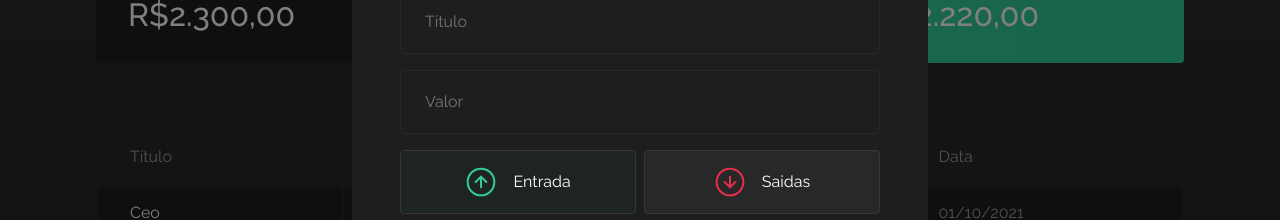
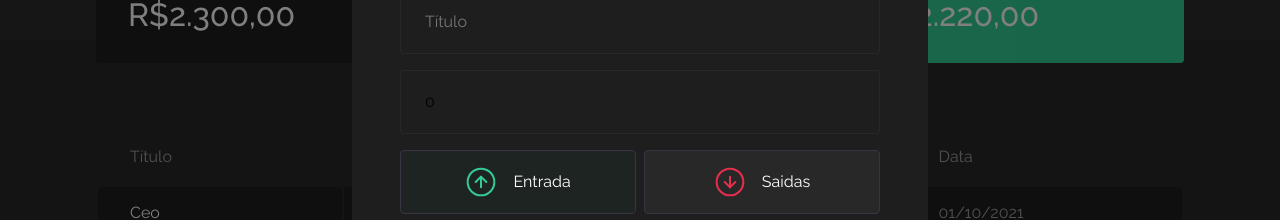
Before and after one commit to nataliaaraujo0/dt-urban, a React (Create React App) app in the folder dturban/: page / in a window 1280 px wide. Both pictures are taken after a click on the button "Nova transação". Shown: the part 245-465 px from the top of the page. Built offline with nearby package versions, Linux system fonts and the light colour scheme; no server answers; what miragejs would draw is missing.

Commit message:
chore: salvando dados do form

```diff
--- a/dturban/src/components/NewTransactionModal/index.tsx
+++ b/dturban/src/components/NewTransactionModal/index.tsx
@@ -3,17 +3,29 @@ import { Container, RadioBox, TransactionTypeContainer } from './styles';
 import closeImg from '../../assets/close.svg';
 import EntradaImg from '../../assets/entradas.svg';
 import SaidaImg from '../../assets/saidas.svg';
-import { useState } from 'react';
+import { FormEvent, useState } from 'react';
 interface NewTransactionModalProps {
     isOpen: boolean;
     onRequestClose: () => void;
 }
 
+export function NewTransactionModal({ isOpen, onRequestClose }: NewTransactionModalProps) {
+    const [title, setTitle] = useState('');
+    const [value, setValue] = useState(0);
+    const [category, setCategory] = useState('');
 
-export function NewTransactionModal({ isOpen, onRequestClose }: NewTransactionModalProps) {
 
     const [type, setType] = useState('deposit');
 
+    function handleCreateNewTransaction(event: FormEvent) {
+        event.preventDefault();
+        console.log({
+            title,
+            value,
+            category,
+            type
+        });
+    }
 
     return (
         <Modal isOpen={isOpen}
@@ -26,17 +38,21 @@ export function NewTransactionModal({ isOpen, onRequestClose }: NewTransactionMo
                 className="react-modal-close">
                 <img src={closeImg} alt="fechar modal" />
             </button>
-            <Container>
+            <Container onSubmit={handleCreateNewTransaction} >
                 <h2>Cadastrar transação</h2>
 
                 <input
                     placeholder="Título"
                     type="text"
+                    value={title}
+                    onChange={event => setTitle(event.target.value)}
                 />
 
                 <input
                     placeholder="Valor"
                     type="number"
+                    value={value}
+                    onChange={event => setValue(Number(event.target.value))}
                 />
 
                 <TransactionTypeContainer>
@@ -45,7 +61,7 @@ export function NewTransactionModal({ isOpen, onRequestClose }: NewTransactionMo
                         onClick={() => { setType('deposit'); }}
                         isActive={type === 'deposit'}
                         activeColor="green"
-                        >
+                    >
                         <img src={EntradaImg} alt="entrada"
                         />
                         <span>Entrada</span>
@@ -56,7 +72,7 @@ export function NewTransactionModal({ isOpen, onRequestClose }: NewTransactionMo
                         onClick={() => { setType('widthdraw') }}
                         isActive={type === 'widthdraw'}
                         activeColor="red"
-                         >
+                    >
                         <img src={SaidaImg} alt="saida"
                         />
                         <span>Saidas</span>
@@ -67,6 +83,8 @@ export function NewTransactionModal({ isOpen, onRequestClose }: NewTransactionMo
                 <input
                     placeholder="Categoria"
                     type="text"
+                    value={category}
+                    onChange={event => setCategory(event.target.value)}
                 />
 
                 <button type="submit">
```
